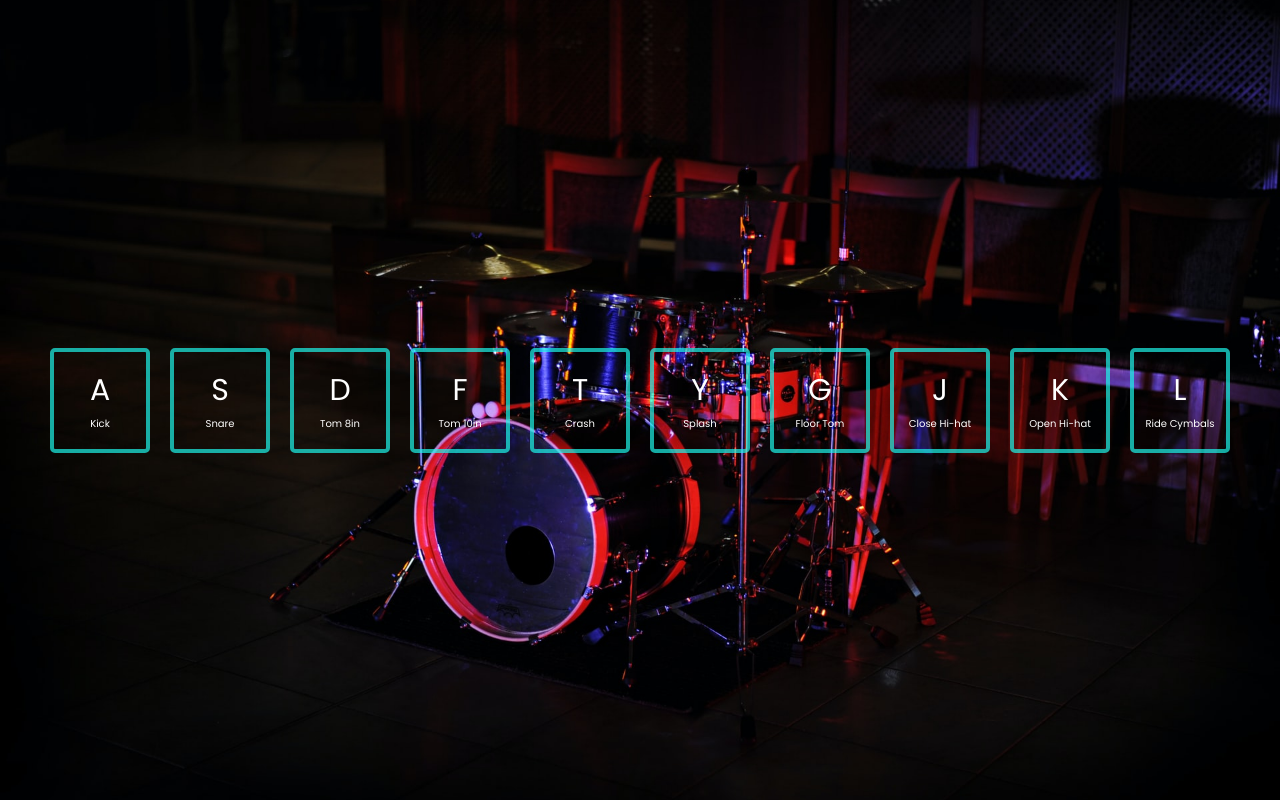
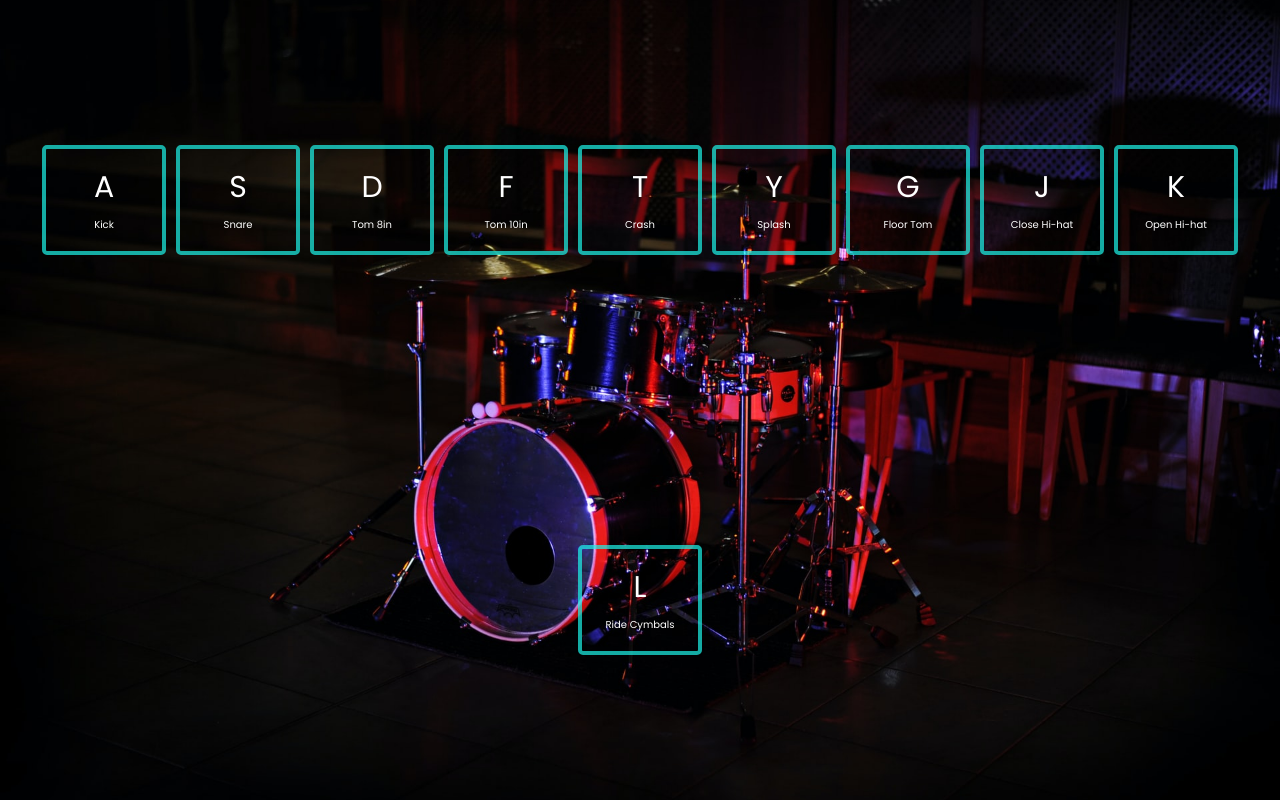
Before and after one commit to SuichiNagi/drum-kit, a plain HTML site: page index.html in a window 1280 px wide. Drawn offline with Linux system fonts and the light colour scheme.

Commit message:
Add files via upload

```diff
--- a/index.html
+++ b/index.html
@@ -9,46 +9,46 @@
 </head>
 <body>
     <div class="keys">
-        <button data-key="65" class="key">
+        <div data-key="65" class="key">
             <kbd>A</kbd>
             <span class="sound">Kick</span>
-        </button>
-        <button data-key="83" class="key">
+        </div>
+        <div data-key="83" class="key">
             <kbd>S</kbd>
             <span class="sound">Snare</span>
-        </button>
-        <button data-key="68" class="key">
+        </div>
+        <div data-key="68" class="key">
             <kbd>D</kbd>
             <span class="sound">Tom 8in</span>
-        </button>
-        <button data-key="70" class="key">
+        </div>
+        <div data-key="70" class="key">
             <kbd>F</kbd>
             <span class="sound">Tom 10in</span>
-        </button>
-        <button data-key="84" class="key">
+        </div>
+        <div data-key="84" class="key">
             <kbd>T</kbd>
             <span class="sound">Crash</span>
-        </button>
-        <button data-key="89" class="key">
+        </div>
+        <div data-key="89" class="key">
             <kbd>Y</kbd>
             <span class="sound">Splash</span>
-        </button>
-        <button data-key="71" class="key">
+        </div>
+        <div data-key="71" class="key">
             <kbd>G</kbd>
             <span class="sound">Floor Tom</span>
-        </button>
-        <button data-key="74" class="key">
+        </div>
+        <div data-key="74" class="key">
             <kbd>J</kbd>
             <span class="sound">Close Hi-hat</span>
-        </button>
-        <button data-key="75" class="key">
+        </div>
+        <div data-key="75" class="key">
             <kbd>K</kbd>
             <span class="sound">Open Hi-hat</span>
-        </button>
-        <button data-key="76" class="key">
+        </div>
+        <div data-key="76" class="key">
             <kbd>L</kbd>
             <span class="sound">Ride Cymbals</span>
-        </button>
+        </div>
     </div>
 
     <audio data-key="65" src="kit-sounds/Kick.wav"></audio>
--- a/script.js
+++ b/script.js
@@ -1,13 +1,4 @@
 window.addEventListener('keydown', function(e){
-    const audio = document.querySelector(`audio[data-key="${e.keyCode}"]`);
-    const key = document.querySelector(`.key[data-key="${e.keyCode}"]`);
-    if(!audio) return;
-    audio.currentTime = 0;
-    audio.play();
-    key.classList.add('playing');
-});
-
-window.addEventListener('touchstart', function(e){
     const audio = document.querySelector(`audio[data-key="${e.keyCode}"]`);
     const key = document.querySelector(`.key[data-key="${e.keyCode}"]`);
     if(!audio) return;
--- a/style.css
+++ b/style.css
@@ -22,11 +22,10 @@ body {
 }
 
 .key {
-  background: transparent;
   color: #fff;
   border: 4px rgba(29, 248, 237, 0.692) solid;
   border-radius: 5px;
-  margin: 10px;
+  margin: 5px;
   padding: 1rem 0.5rem;
   width: 100px;
   text-align: center;
```
